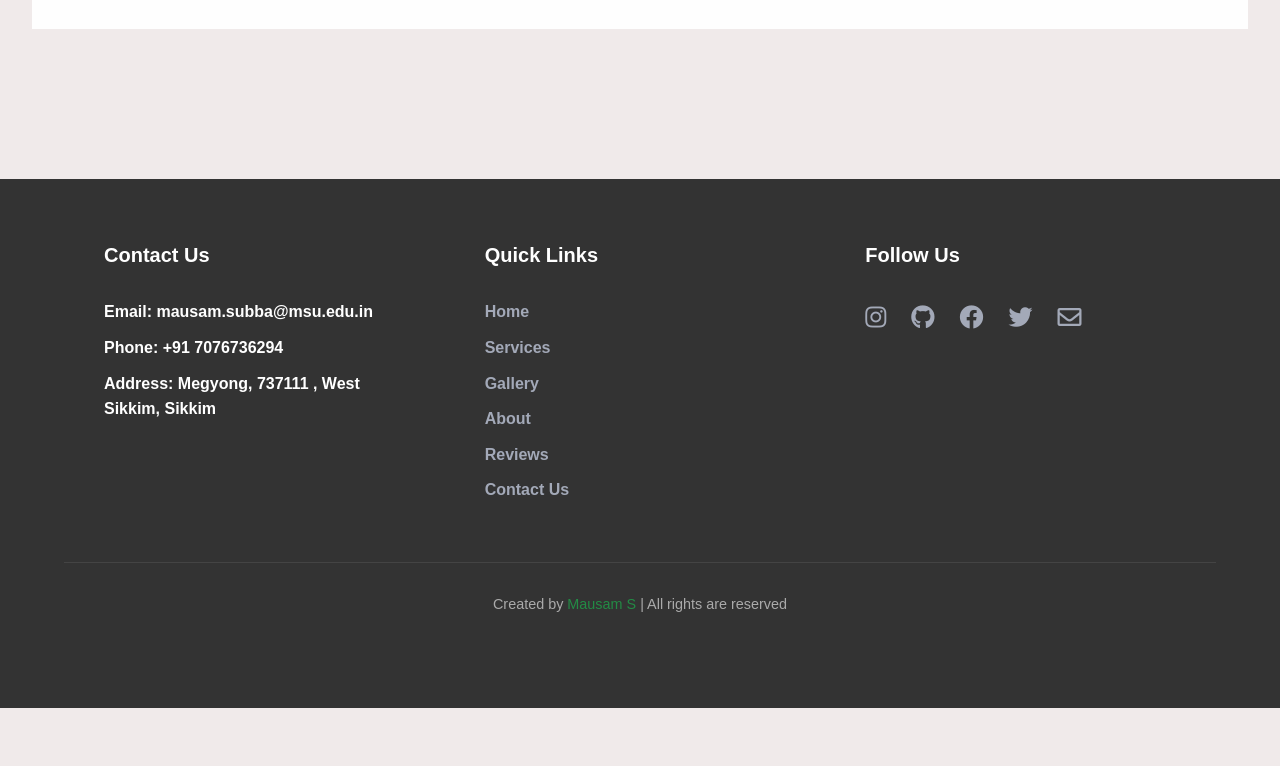
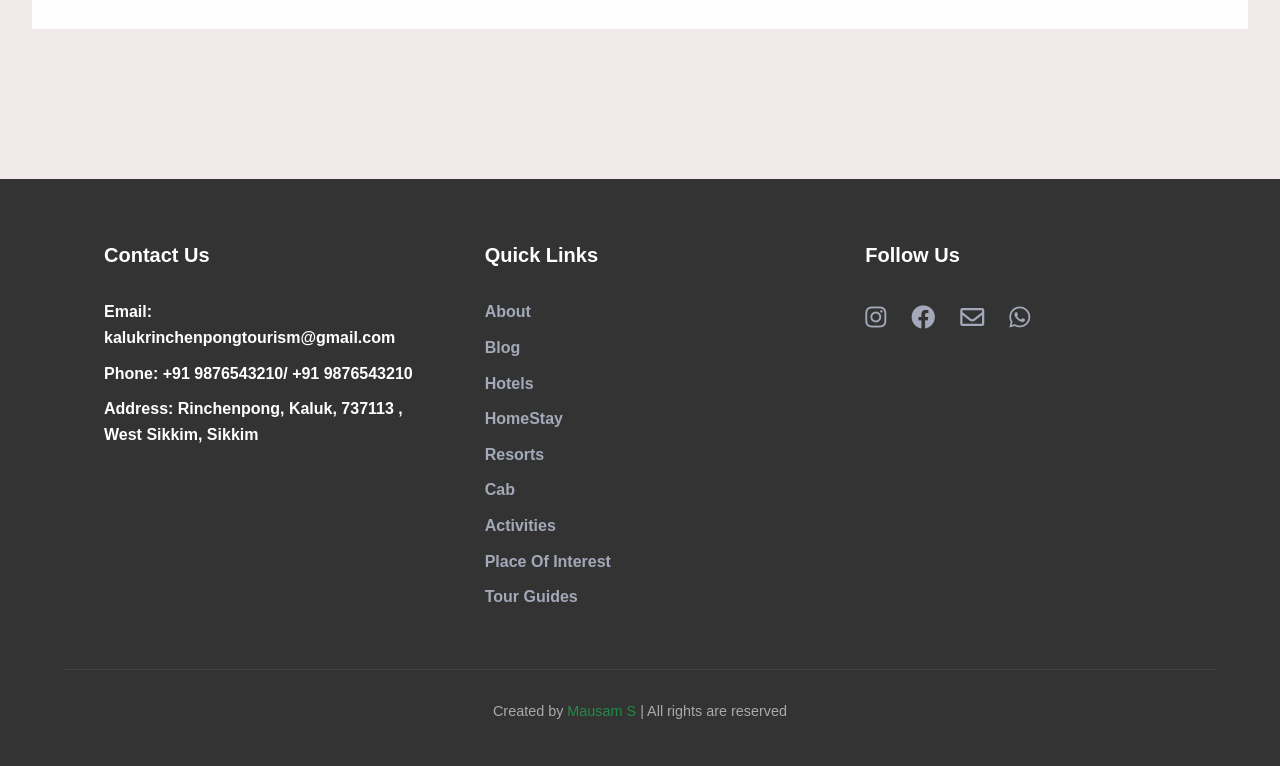
Before and after one commit to pemtuk111lepcha/listing, a React app in the folder frontend/: page / in a window 1280 px wide. Shown: the part 4360-5126 px from the top of the page. Before the commit the page ends 5068 px from the top, so only its background shows below. Built offline with nearby package versions, Linux system fonts and the light colour scheme.

Commit message:
index.html

```diff
--- a/frontend/public/index.html
+++ b/frontend/public/index.html
@@ -2,11 +2,11 @@
 <html lang="en">
   <head>
     <meta charset="utf-8" />
-    <link rel="icon" href="%PUBLIC_URL%/favicon.ico" />
+    <link rel="icon" href="/frontend/src/img/logo/logo.png" />
     <meta name="viewport" content="width=device-width, initial-scale=1" />
     <meta name="theme-color" content="#000000" />
     <meta name="description" content="Web site created using React" />
-    <title>React App</title>
+    <title>Kaluk Rinchenpong Tourism</title>
     <link rel="stylesheet" href="https://cdnjs.cloudflare.com/ajax/libs/font-awesome/5.15.4/css/all.min.css" />
   </head>
   <body>
--- a/frontend/src/components/App.js
+++ b/frontend/src/components/App.js
@@ -22,7 +22,7 @@ export default function App() {
         <Route path="/tour-guide" element={<TourGuide />} />
         <Route path="/hotels" element={<Hotels />} />
         <Route path="/resorts" element={<Resorts />} />
-        <Route path="/cab" element={<Cab />} />
+        <Route path="/comingsoon" element={<ComingSoon />} />
         <Route path="/places-of-interest" element={<PlaceOfInterest />} />
         <Route path="/activities" element={<Activities />} />
         <Route path="/about" element={<AboutUs />} />
--- a/frontend/src/components/HeroSection.js
+++ b/frontend/src/components/HeroSection.js
@@ -12,7 +12,7 @@ const HeroSection = () => {
         { name: 'Hotels', icon: <Hotel size={24} />, route: '/hotels' },
         { name: 'Places of Interest', icon: <MapPin size={24} />, route: '/places-of-interest' },
         { name: 'Activities', icon: <Activity size={24} />, route: '/activities' },
-        { name: 'Cab', icon: <Car size={24} />, route: '/cab' },
+        { name: 'Cab', icon: <Car size={24} />, route: '/comingsoon' },
         { name: 'TourGuide', icon: <User size={24} />, route: '/tourguide' },
     ];
 
--- a/frontend/src/components/footer.js
+++ b/frontend/src/components/footer.js
@@ -8,48 +8,49 @@ const Footer = () => {
         <div className="footerContent">
           <h3>Contact Us</h3>
           <ul>
-            <li>Email: mausam.subba@msu.edu.in</li>
-            <li>Phone: +91 7076736294</li>
-            <li>Address: Megyong, 737111 , West Sikkim, Sikkim</li>
+            <li>Email: kalukrinchenpongtourism@gmail.com</li>
+            <li>Phone: +91 9876543210/ +91 9876543210</li>
+            <li>Address: Rinchenpong, Kaluk, 737113 , West Sikkim, Sikkim</li>
           </ul>
         </div>
         <div className="footerContent">
           <h3>Quick Links</h3>
           <ul>
-            <li><a href="#home">Home</a></li>
-            <li><a href="#speciality">Services</a></li>
-            <li><a href="#gallery">Gallery</a></li>
-            <li><a href="#about">About</a></li>
-            <li><a href="#reviews-section">Reviews</a></li>
-            <li><a href="#contact">Contact Us</a></li>
+            <li><a href="#home">About</a></li>
+            <li><a href="#speciality">Blog</a></li>
+            <li><a href="#gallery">Hotels</a></li>
+            <li><a href="#about">HomeStay</a></li>
+            <li><a href="#reviews-section">Resorts</a></li>
+            <li><a href="#contact">Cab</a></li>
+            <li><a href="#contact">Activities</a></li>
+            <li><a href="#contact">Place Of Interest</a></li>
+            <li><a href="#contact">Tour Guides</a></li>
           </ul>
         </div>
         <div className="footerContent">
           <h3>Follow Us</h3>
           <ul className="socialIcons">
             <li>
-              <a href="https://www.instagram.com/__maasakh_musuk/" target="_blank" rel="noopener noreferrer">
+              <a href="https://www.instagram.com/kaluk_rinchenpong_tourism/" target="_blank" rel="noopener noreferrer">
                 <i className="fab fa-instagram" aria-label="Instagram"></i>
               </a>
             </li>
+
             <li>
-              <a href="https://github.com/mausams/Introduction-to-Python2" target="_blank" rel="noopener noreferrer">
-                <i className="fab fa-github" aria-label="GitHub"></i>
-              </a>
-            </li>
-            <li>
-              <a href="https://facebook.com/" target="_blank" rel="noopener noreferrer">
+              <a href="https://www.facebook.com/profile.php?id=61578373289418" target="_blank" rel="noopener noreferrer">
                 <i className="fab fa-facebook" aria-label="Facebook"></i>
               </a>
             </li>
+
             <li>
-              <a href="https://twitter.com/" target="_blank" rel="noopener noreferrer">
-                <i className="fab fa-twitter" aria-label="Twitter"></i>
+              <a href="mailto: kalukrinchenpongtourism@gmail.com" target="_blank" rel="noopener noreferrer">
+                <i className="far fa-envelope" aria-label="Gmail"></i>
               </a>
             </li>
-            <li>
-              <a href="mailto:mausam.subba@msu.edu.in" target="_blank" rel="noopener noreferrer">
-                <i className="far fa-envelope" aria-label="Gmail"></i>
+
+             <li>
+              <a href="https://wa.me/9735342063" target="_blank" rel="noopener noreferrer">
+                <i className="fab fa-whatsapp" aria-label="wtpp"></i>
               </a>
             </li>
           </ul>
```
Also changed, not shown: frontend/public/netlify.toml (added), 1 other file.
